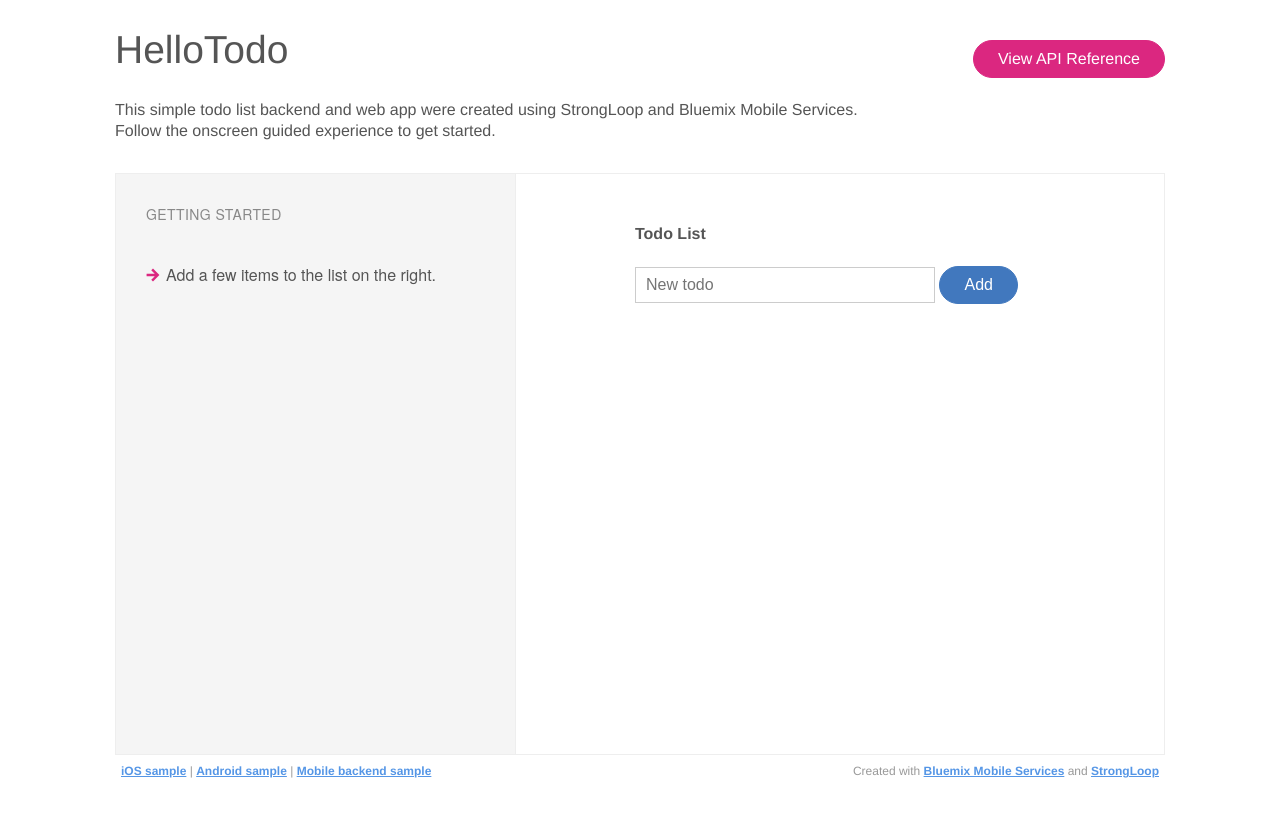
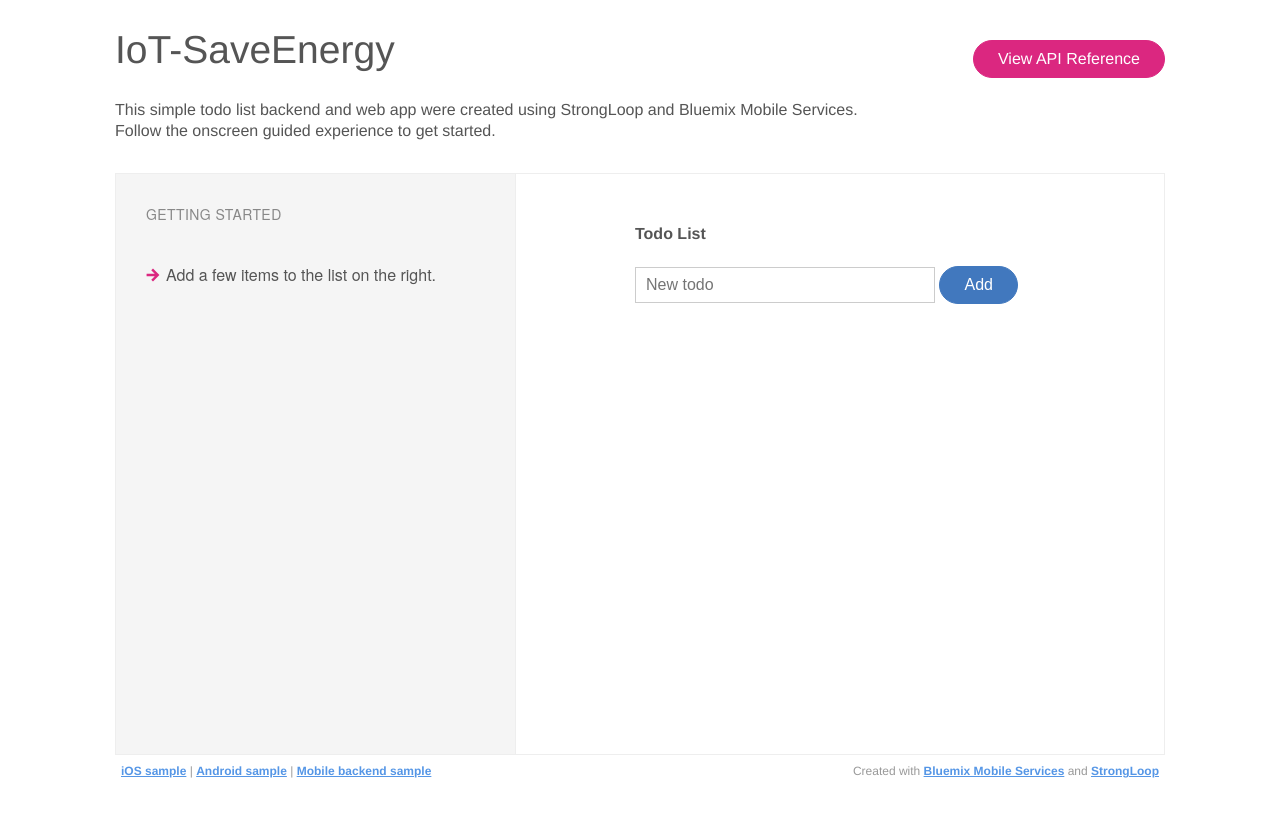
Before and after one commit to phndavid/IoT_Icesi_energy, a website: page client/index.html in a window 1280 px wide. Drawn offline with nearby package versions, Linux system fonts and the light colour scheme; no server answers.

Commit message:
test init

```diff
--- a/client/index.html
+++ b/client/index.html
@@ -11,7 +11,7 @@
         <a class="mf-btn mf-btn--primary" href="/explorer/#!/Item" target="_blank">View API Reference</a>
     </div>
     <header>
-        <h1>HelloTodo</h1>
+        <h1>IoT-SaveEnergy</h1>
 
         <p>This simple todo list backend and web app were created using StrongLoop and Bluemix Mobile Services. Follow the onscreen guided experience to get started.</p>
     </header>
```
